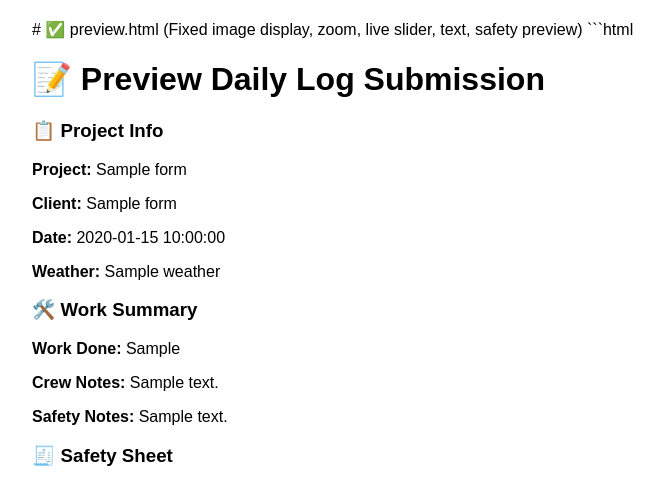
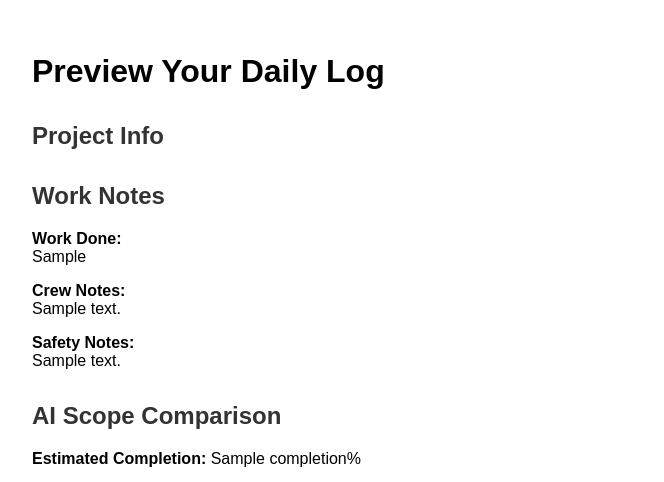
Before and after one commit to VagishKapila/gpt-material-insight-api, a Flask app: template templates/preview.html in a window 1280 px wide. Shown: the top 482 px of the page, without its empty margins (158-822 px from the left). Run offline with Flask 3, Linux system fonts and the light colour scheme; the template is opened without the code that fills it: most values are stand-ins (such as "Sample title", 1, 10 or a date in 2020).

Commit message:
Update preview.html

````diff
--- a/templates/preview.html
+++ b/templates/preview.html
@@ -1,77 +1,124 @@
-# ✅ preview.html (Fixed image display, zoom, live slider, text, safety preview)
-
-```html
 <!DOCTYPE html>
 <html lang="en">
 <head>
   <meta charset="UTF-8" />
+  <meta name="viewport" content="width=device-width, initial-scale=1.0" />
   <title>Preview Daily Log</title>
   <style>
-    body { font-family: sans-serif; max-width: 900px; margin: auto; padding: 20px; }
-    .images img { width: 180px; margin: 10px; border-radius: 6px; border: 1px solid #aaa; }
-    .images img:hover { cursor: zoom-in; border-color: #000; }
-    .slider-container { margin-bottom: 20px; }
+    body { font-family: Arial, sans-serif; padding: 2rem; max-width: 900px; margin: auto; }
+    h2 { margin-top: 2rem; color: #333; }
+    .image-preview { width: 200px; height: auto; margin: 10px; cursor: pointer; transition: transform 0.3s ease; }
+    .image-preview:hover { transform: scale(1.05); }
+    .preview-container { display: flex; flex-wrap: wrap; justify-content: flex-start; }
+    .slider-group { margin: 12px 0; border-bottom: 1px solid #ddd; padding-bottom: 10px; }
+    .progress-bar { background: #f0f0f0; border-radius: 8px; height: 20px; margin: 10px 0; }
+    .progress-fill { background: green; height: 100%; border-radius: 8px; text-align: center; color: white; line-height: 20px; font-weight: bold; }
+    .section { margin-bottom: 30px; }
   </style>
 </head>
 <body>
-  <h1>📝 Preview Daily Log Submission</h1>
-  <form method="POST" action="/generate_pdf/{{ session_id }}">
-    <h3>📋 Project Info</h3>
-    <p><b>Project:</b> {{ form_data.project_name }}</p>
-    <p><b>Client:</b> {{ form_data.client_name }}</p>
-    <p><b>Date:</b> {{ form_data.date }}</p>
-    <p><b>Weather:</b> {{ form_data.weather }}</p>
+  <h1>Preview Your Daily Log</h1>
+  <form action="/generate_pdf/{{ session_id }}" method="POST">
 
-    <h3>🛠️ Work Summary</h3>
-    <p><b>Work Done:</b> {{ form_data.work_done }}</p>
-    <p><b>Crew Notes:</b> {{ form_data.crew_notes }}</p>
-    <p><b>Safety Notes:</b> {{ form_data.safety_notes }}</p>
+    <div class="section">
+      <h2>Project Info</h2>
+      {% for key, value in form_data.items() %}
+        {% if key in ["project_name", "client_name", "location", "date", "weather"] %}
+          <p><b>{{ key.replace("_", " ").title() }}:</b> {{ value }}</p>
+        {% endif %}
+      {% endfor %}
+    </div>
 
-    {% if safety_sheet_path %}
-      <h3>🧾 Safety Sheet</h3>
-      <img src="/{{ safety_sheet_path }}" width="300" />
-    {% endif %}
+    <div class="section">
+      <h2>Work Notes</h2>
+      <p><b>Work Done:</b><br>{{ form_data.get("work_done", "") }}</p>
+      <p><b>Crew Notes:</b><br>{{ form_data.get("crew_notes", "") }}</p>
+      <p><b>Safety Notes:</b><br>{{ form_data.get("safety_notes", "") }}</p>
+    </div>
 
     {% if ai_results %}
-      <h3>🤖 AI Scope Comparison</h3>
-      <p><b>Estimated Completion:</b> {{ ai_results.completion }}%</p>
-      <input type="hidden" name="item_count" value="{{ ai_results.scored_items | length }}">
-
-      {% for item in ai_results.scored_items %}
-        <div class="slider-container">
-          <p>
-            <input type="checkbox" name="match_{{ loop.index0 }}" {% if item.match %}checked{% endif %}>
-            <b>{{ item.scope }}</b> — <span id="score_{{ loop.index0 }}">{{ item.confidence }}%</span>
-          </p>
-          <input type="range" min="0" max="100" value="{{ item.confidence }}" name="confidence_{{ loop.index0 }}"
-                 oninput="document.getElementById('score_{{ loop.index0 }}').innerText = this.value + '%'">
-          <input type="hidden" name="scope_{{ loop.index0 }}" value="{{ item.scope }}">
+      <div class="section">
+        <h2>AI Scope Comparison</h2>
+        <p><b>Estimated Completion:</b> <span id="completion-value">{{ ai_results.completion }}%</span></p>
+        <div class="progress-bar">
+          <div id="progress-fill" class="progress-fill" style="width: {{ ai_results.completion }}%">{{ ai_results.completion }}%</div>
         </div>
-      {% endfor %}
-    {% endif %}
-
-    {% if image_paths %}
-      <h3>📸 Jobsite Photos</h3>
-      <div class="images">
-        {% for img in image_paths %}
-          <img src="/{{ img }}" onclick="zoomImage(this.src)">
+        {% set item_count = ai_results.scored_items | length %}
+        <input type="hidden" name="item_count" value="{{ item_count }}" />
+        {% for i in range(item_count) %}
+          {% set item = ai_results.scored_items[i] %}
+          <div class="slider-group">
+            <p><b>{{ item.scope }}</b></p>
+            <input type="hidden" name="scope_{{ i }}" value="{{ item.scope }}" />
+            <label>Confidence: <span id="conf_val_{{ i }}">{{ item.confidence }}</span>%</label><br>
+            <input type="range" min="0" max="100" value="{{ item.confidence }}" name="confidence_{{ i }}"
+              oninput="document.getElementById('conf_val_{{ i }}').innerText = this.value; updateProgress();" />
+            <br>
+            <label><input type="checkbox" name="match_{{ i }}" {% if item.match %}checked{% endif %}/> Matched</label>
+          </div>
         {% endfor %}
       </div>
     {% endif %}
 
-    <br>
+    {% if image_paths %}
+      <div class="section">
+        <h2>Jobsite Photos</h2>
+        <div class="preview-container">
+          {% for path in image_paths %}
+            <img src="/{{ path }}" class="image-preview" onclick="openImage('{{ path }}')" />
+          {% endfor %}
+        </div>
+      </div>
+    {% endif %}
+
+    {% if safety_sheet_path %}
+      <div class="section">
+        <h2>Safety Sheet</h2>
+        {% if safety_sheet_path.endswith(".pdf") %}
+          <p>PDF attached: {{ safety_sheet_path }}</p>
+        {% elif safety_sheet_path.endswith(".jpg") or safety_sheet_path.endswith(".jpeg") or safety_sheet_path.endswith(".png") %}
+          <img src="/{{ safety_sheet_path }}" class="image-preview" onclick="openImage('{{ safety_sheet_path }}')" />
+        {% else %}
+          <p>Unsupported safety file type.</p>
+        {% endif %}
+      </div>
+    {% endif %}
+
     <button type="submit">✅ Generate Final PDF</button>
   </form>
 
   <script>
-    function zoomImage(src) {
-      const modal = document.createElement("div");
-      modal.style = "position:fixed;top:0;left:0;width:100%;height:100%;background:#0008;display:flex;align-items:center;justify-content:center;z-index:9999";
-      modal.innerHTML = `<img src="${src}" style="max-width:90%;max-height:90%;border:4px solid white;border-radius:12px;box-shadow:0 0 20px black">`;
-      modal.onclick = () => document.body.removeChild(modal);
-      document.body.appendChild(modal);
+    function openImage(src) {
+      const img = new Image();
+      img.src = '/' + src;
+      img.style.maxWidth = '90vw';
+      img.style.maxHeight = '90vh';
+      img.style.border = '5px solid #333';
+      const overlay = document.createElement('div');
+      overlay.style.position = 'fixed';
+      overlay.style.top = '0';
+      overlay.style.left = '0';
+      overlay.style.width = '100vw';
+      overlay.style.height = '100vh';
+      overlay.style.background = 'rgba(0, 0, 0, 0.8)';
+      overlay.style.display = 'flex';
+      overlay.style.alignItems = 'center';
+      overlay.style.justifyContent = 'center';
+      overlay.style.zIndex = '9999';
+      overlay.appendChild(img);
+      overlay.onclick = () => document.body.removeChild(overlay);
+      document.body.appendChild(overlay);
+    }
+
+    function updateProgress() {
+      const sliders = document.querySelectorAll('input[type=range]');
+      let total = 0;
+      sliders.forEach(sl => total += parseInt(sl.value));
+      const avg = Math.round(total / sliders.length);
+      document.getElementById("completion-value").innerText = avg + "%";
+      document.getElementById("progress-fill").style.width = avg + "%";
+      document.getElementById("progress-fill").innerText = avg + "%";
     }
   </script>
 </body>
 </html>
-```
````
